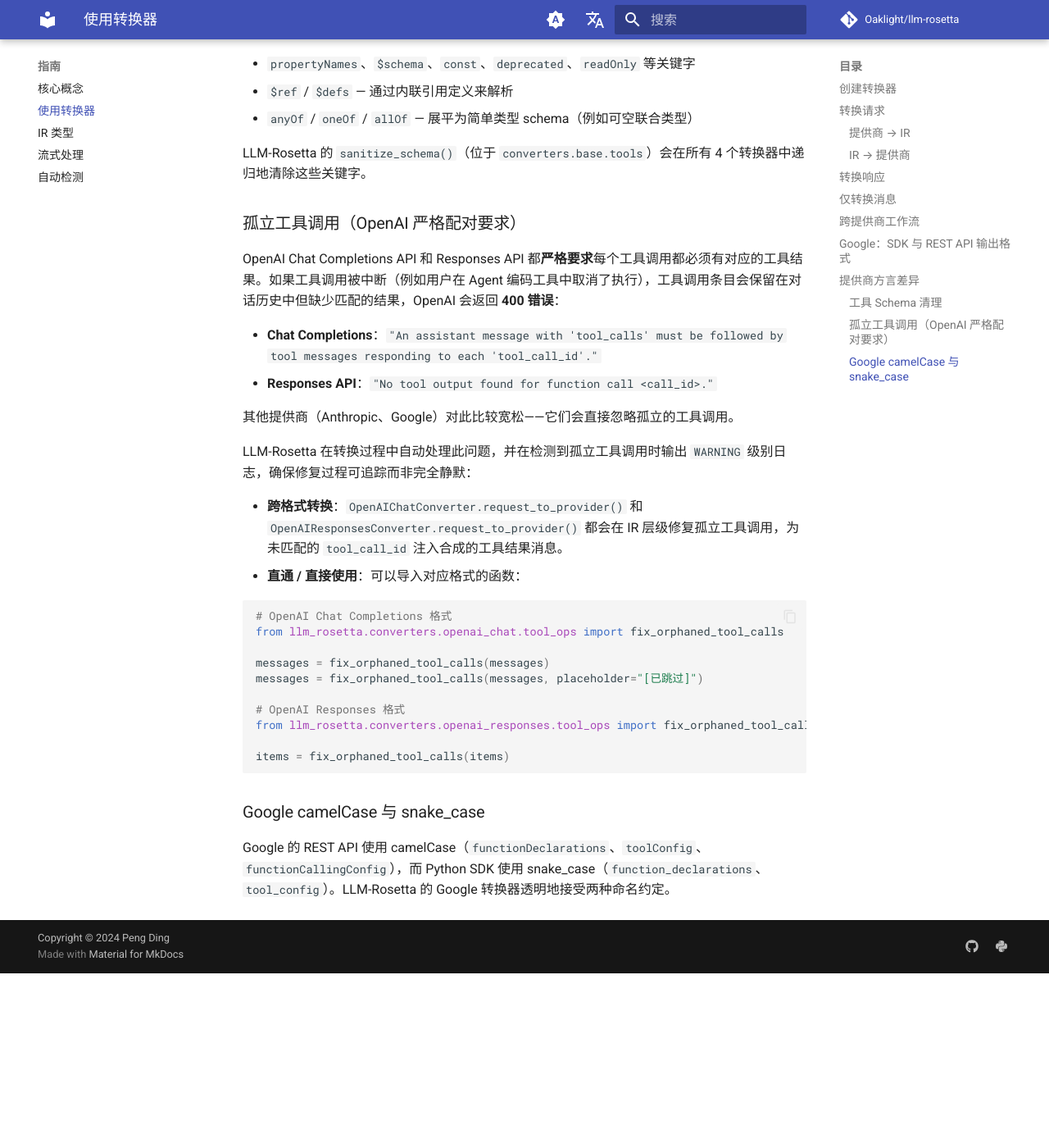
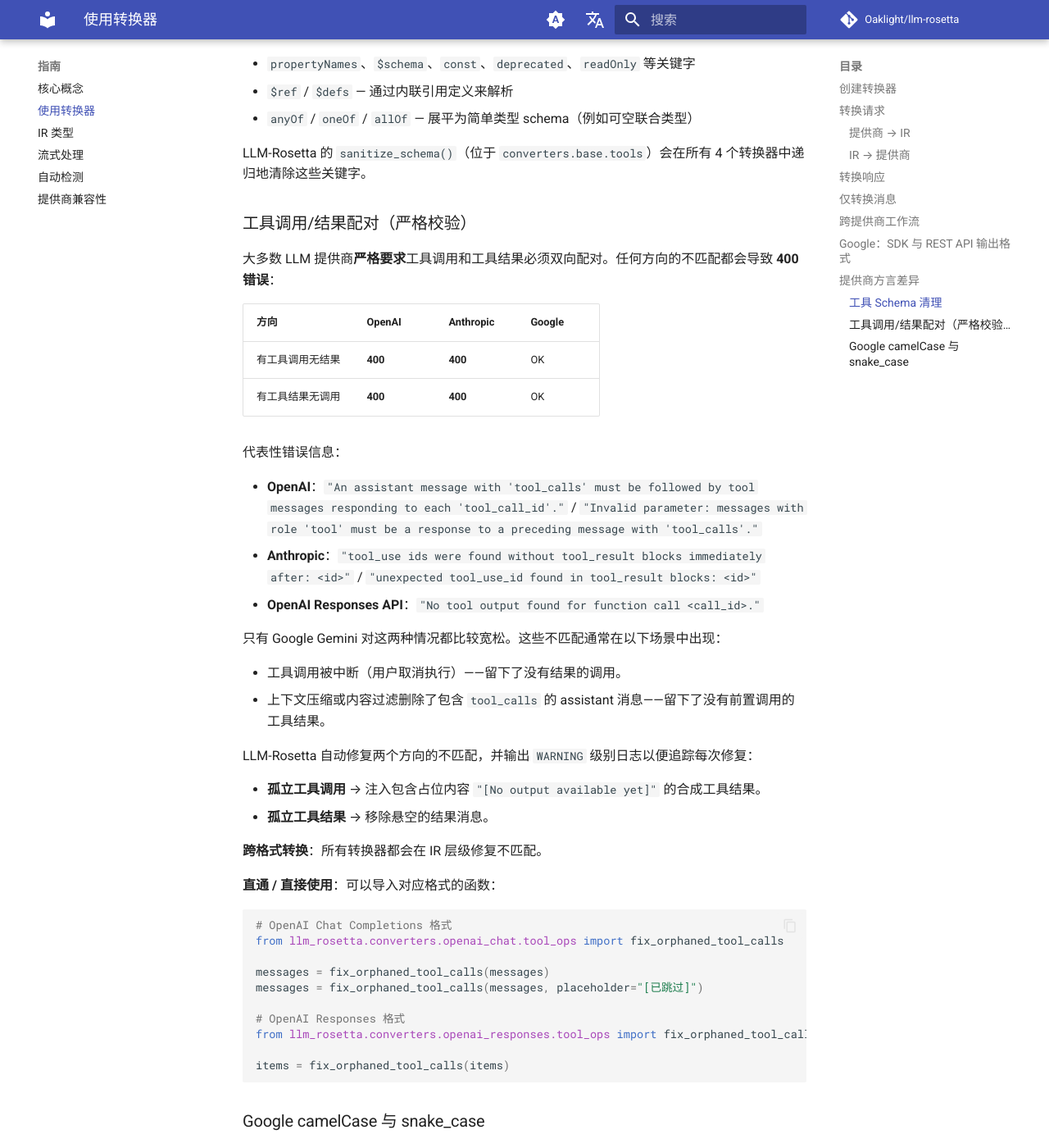
Before and after one commit to Oaklight/llm-rosetta, an MkDocs documentation site: the page built from docs/guide/converters.md, in a window 1280 px wide and 1400 px high, scrolled down 2238 px. Shown: the whole window at 82% size. Built offline with MkDocs 1.6.1 and Material for MkDocs 9.7.7, drawn with Linux system fonts in a browser that asks for light colours; comment, search, counter and statistics services are not loaded; before the commit the page ends 3425 px from its top, so only the background shows below that; some of the changed text lies outside the part shown.

Commit message:
docs: 添加 v0.2.5 更新日志和提供商兼容性矩阵
- v0.2.5 更新日志条目，涵盖 camelCase 修复、跨格式图片传递、
  tool_call_id 对账、角色映射等
- 新增指南页面：提供商与 CLI 兼容性矩阵，记录通过 argo-proxy
  集成测试 Gemini CLI / Claude Code / OpenCode 时发现的真实问题
- 更新 converters.md 的 camelCase 章节，扩展范围并交叉引用兼容性页面
- 添加兼容性页面导航条目

````diff
--- a/docs/changelog.md
+++ b/docs/changelog.md
@@ -5,6 +5,31 @@
 # 更新日志
 
 LLM-Rosetta 的所有重要变更均记录于此。本项目遵循 [Keep a Changelog](https://keepachangelog.com/) 规范。
+
+## v0.2.5 — 2026-03-23
+
+### 修复
+
+- **Google GenAI 全栈 camelCase 字段处理**：Gemini CLI 和 Google REST API 使用 camelCase（`inlineData`、`fileData`、`mimeType`、`fileUri`、`functionCall`、`functionResponse`、`finishReason`、`usageMetadata`、`responseMimeType`、`responseSchema`、`thinkingConfig`、`maxOutputTokens`、`stopSequences` 等），但转换器此前仅接受 snake_case。content_ops、config_ops、tool_ops、message_ops 和 converter 中所有 P→IR 方法现在同时接受两种命名；所有 IR→P 方法统一输出 camelCase 以兼容 REST API
+- **Google→IR 转换丢失图片/音频/文件数据**：`p_part_to_ir` 只检查 `inline_data`（snake_case），但 Gemini CLI 发送 `inlineData`（camelCase）——二进制内容被静默丢弃并输出 `不支持的Part类型` 警告。修复方式：在分发入口处规范化 camelCase 键名
+- **跨格式图片转换失败（Google → OpenAI/Anthropic）**：Google 的 `p_image_to_ir` 生成的 `ImagePart` 使用顶层 `data` + `media_type` 字段，但 OpenAI Chat、Anthropic 和 OpenAI Responses 的 `ir_image_to_p` 仅检查 `image_url` 和嵌套的 `image_data`——导致 `ValueError`。三个目标转换器现在都增加了对顶层字段的兜底处理（#68）
+- **Google GenAI tool_call_id 对账**：Google `functionCall` 没有 ID 字段，P→IR 时生成 UUID。但 Gemini CLI 为 `functionResponse` 分配自有 ID（格式：`name_timestamp_index`），造成不匹配。新增 `_reconcile_tool_call_ids` 方法，按函数名称匹配工具结果与工具调用，修复孤立 tool_call 错误
+- **tool_call_id 超出 OpenAI 40 字符限制**：生成的 ID 使用 `call_{name}_{8hex}` 格式——MCP 工具名如 `mcp_toolregistry-hub-server_datetime-now` 产生 54 字符 ID。缩短为 `call_{24hex}`（固定 29 字符）
+- **Google→IR 工具结果的 role 映射**：`functionResponse` 部分生成 `role: "user"` 的 IR 消息，导致 `fix_orphaned_tool_calls_ir`（检查 `role: "tool"`）无法检测。现在将 `functionResponse` 分离为 `role: "tool"` 消息，并在 `_IR_TO_GOOGLE_ROLE` 中添加显式 `"tool": "user"` 映射
+- **混合内容消息排序**：当 Google 消息同时包含 `functionResponse` 和 `inlineData` 时，内容部分排在工具结果之前，打断了 OpenAI 要求的 `assistant(tool_calls) → tool(response)` 顺序。修复后工具结果排在内容部分之前
+- **Google 内建工具（googleSearch、codeExecution）**：`p_tool_definition_to_ir` 对没有 `name` 字段的工具条目返回 `None`；converter 跳过这些条目，不再产生空 `function.name` 错误
+
+### 新增
+
+- **StreamContext**：`get_tool_call_args()` 和 `get_pending_tool_calls()` 方法，用于在流式处理期间查询已积累的工具调用状态
+
+### 变更
+
+- **`BaseToolOps.p_tool_definition_to_ir` 返回类型**：改为 `ToolDefinition | list[ToolDefinition] | None`，支持不可转换的工具条目
+
+### 新增（文档）
+
+- **提供商与 CLI 兼容性矩阵**：新增指南页面，记录通过格式转换代理实际集成测试 Gemini CLI、Claude Code 和 OpenCode 时发现的真实问题
 
 ## v0.2.4 — 2026-03-22
 
--- a/docs/guide/converters.md
+++ b/docs/guide/converters.md
@@ -102,19 +102,34 @@
 
 LLM-Rosetta 的 `sanitize_schema()`（位于 `converters.base.tools`）会在所有 4 个转换器中递归地清除这些关键字。
 
-### 孤立工具调用（OpenAI 严格配对要求）
+### 工具调用/结果配对（严格校验）
 
-OpenAI Chat Completions API 和 Responses API 都**严格要求**每个工具调用都必须有对应的工具结果。如果工具调用被中断（例如用户在 Agent 编码工具中取消了执行），工具调用条目会保留在对话历史中但缺少匹配的结果，OpenAI 会返回 **400 错误**：
+大多数 LLM 提供商**严格要求**工具调用和工具结果必须双向配对。任何方向的不匹配都会导致 **400 错误**：
 
-- **Chat Completions**：`"An assistant message with 'tool_calls' must be followed by tool messages responding to each 'tool_call_id'."`
-- **Responses API**：`"No tool output found for function call <call_id>."`
+| 方向 | OpenAI | Anthropic | Google |
+|---|---|---|---|
+| 有工具调用无结果 | **400** | **400** | OK |
+| 有工具结果无调用 | **400** | **400** | OK |
 
-其他提供商（Anthropic、Google）对此比较宽松——它们会直接忽略孤立的工具调用。
+代表性错误信息：
 
-LLM-Rosetta 在转换过程中自动处理此问题，并在检测到孤立工具调用时输出 `WARNING` 级别日志，确保修复过程可追踪而非完全静默：
+- **OpenAI**：`"An assistant message with 'tool_calls' must be followed by tool messages responding to each 'tool_call_id'."` / `"Invalid parameter: messages with role 'tool' must be a response to a preceding message with 'tool_calls'."`
+- **Anthropic**：`"tool_use ids were found without tool_result blocks immediately after: <id>"` / `"unexpected tool_use_id found in tool_result blocks: <id>"`
+- **OpenAI Responses API**：`"No tool output found for function call <call_id>."`
 
-- **跨格式转换**：`OpenAIChatConverter.request_to_provider()` 和 `OpenAIResponsesConverter.request_to_provider()` 都会在 IR 层级修复孤立工具调用，为未匹配的 `tool_call_id` 注入合成的工具结果消息。
-- **直通 / 直接使用**：可以导入对应格式的函数：
+只有 Google Gemini 对这两种情况都比较宽松。这些不匹配通常在以下场景中出现：
+
+- 工具调用被中断（用户取消执行）——留下了没有结果的调用。
+- 上下文压缩或内容过滤删除了包含 `tool_calls` 的 assistant 消息——留下了没有前置调用的工具结果。
+
+LLM-Rosetta 自动修复两个方向的不匹配，并输出 `WARNING` 级别日志以便追踪每次修复：
+
+- **孤立工具调用** → 注入包含占位内容 `"[No output available yet]"` 的合成工具结果。
+- **孤立工具结果** → 移除悬空的结果消息。
+
+**跨格式转换**：所有转换器都会在 IR 层级修复不匹配。
+
+**直通 / 直接使用**：可以导入对应格式的函数：
 
 ```python
 # OpenAI Chat Completions 格式
@@ -131,4 +146,6 @@
 
 ### Google camelCase 与 snake_case
 
-Google 的 REST API 使用 camelCase（`functionDeclarations`、`toolConfig`、`functionCallingConfig`），而 Python SDK 使用 snake_case（`function_declarations`、`tool_config`）。LLM-Rosetta 的 Google 转换器透明地接受两种命名约定。
+Google 的 REST API 和 CLI 工具（如 Gemini CLI）使用 camelCase（`inlineData`、`mimeType`、`functionCall`、`functionResponse`、`functionDeclarations`、`responseMimeType`、`thinkingConfig` 等），而 Python SDK 使用 snake_case。LLM-Rosetta 的 Google 转换器在所有层级（内容、工具、配置和响应字段）透明地接受两种命名约定。所有 IR→Provider 输出使用 camelCase 以兼容 REST API。
+
+有关所有 camelCase/snake_case 字段对及其他在实际测试中发现的真实兼容性问题的完整列表，请参阅[提供商与 CLI 兼容性矩阵](compatibility.md)。
--- a/mkdocs.yml
+++ b/mkdocs.yml
@@ -98,6 +98,7 @@
       - IR 类型: guide/ir-types.md
       - 流式处理: guide/streaming.md
       - 自动检测: guide/auto-detection.md
+      - 提供商兼容性: guide/compatibility.md
   - 网关:
       - gateway/index.md
       - 验证报告: gateway/validation.md
````
Also changed, not shown: docs/guide/compatibility.md (added, +290 -0 lines).
